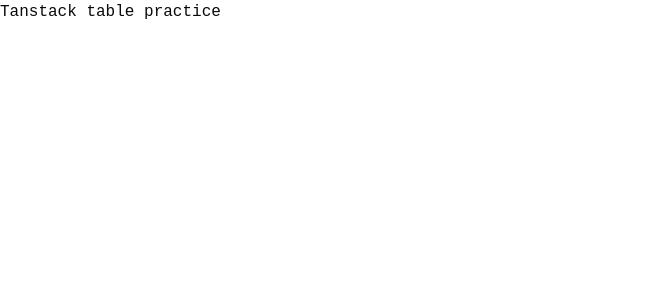
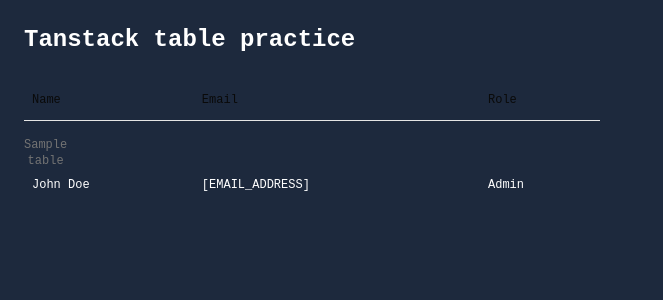
Before and after one commit to abrahambishopcodes/tanstack-table, a React (Vite) app: page / in a window 1280 px wide. Shown: the top 300 px of the page, without its empty margins (0-663 px from the left). Built offline with nearby package versions, Linux system fonts and the light colour scheme.

Commit message:
feat: install @tanstack/react-table and implement initial table component with Card UI wrapper

```diff
--- a/package.json
+++ b/package.json
@@ -13,6 +13,7 @@
     "@fontsource-variable/jetbrains-mono": "^5.2.8",
     "@phosphor-icons/react": "^2.1.10",
     "@tailwindcss/vite": "^4.2.4",
+    "@tanstack/react-table": "^8.21.3",
     "class-variance-authority": "^0.7.1",
     "clsx": "^2.1.1",
     "radix-ui": "^1.4.3",
--- a/src/App.tsx
+++ b/src/App.tsx
@@ -1,9 +1,13 @@
+import SampleTable1 from "./sample-table1"
 
 const App = () => {
   return (
-    <div>
-      Tanstack table practice
-    </div>
+    <section className="w-full h-screen bg-slate-800 text-white p-6">
+      <h1 className="text-2xl font-bold">Tanstack table practice</h1>
+      <div className="mt-6 max-w-xl">
+        <SampleTable1 />
+      </div>
+    </section>
   )
 }
 
--- /dev/null
+++ b/src/components/ui/card.tsx
@@ -0,0 +1,103 @@
+import * as React from "react"
+
+import { cn } from "@/lib/utils"
+
+function Card({
+  className,
+  size = "default",
+  ...props
+}: React.ComponentProps<"div"> & { size?: "default" | "sm" }) {
+  return (
+    <div
+      data-slot="card"
+      data-size={size}
+      className={cn(
+        "group/card flex flex-col gap-4 overflow-hidden rounded-none bg-card py-4 text-xs/relaxed text-card-foreground ring-1 ring-foreground/10 has-data-[slot=card-footer]:pb-0 has-[>img:first-child]:pt-0 data-[size=sm]:gap-2 data-[size=sm]:py-3 data-[size=sm]:has-data-[slot=card-footer]:pb-0 *:[img:first-child]:rounded-none *:[img:last-child]:rounded-none",
+        className
+      )}
+      {...props}
+    />
+  )
+}
+
+function CardHeader({ className, ...props }: React.ComponentProps<"div">) {
+  return (
+    <div
+      data-slot="card-header"
+      className={cn(
+        "group/card-header @container/card-header grid auto-rows-min items-start gap-1 rounded-none px-4 group-data-[size=sm]/card:px-3 has-data-[slot=card-action]:grid-cols-[1fr_auto] has-data-[slot=card-description]:grid-rows-[auto_auto] [.border-b]:pb-4 group-data-[size=sm]/card:[.border-b]:pb-3",
+        className
+      )}
+      {...props}
+    />
+  )
+}
+
+function CardTitle({ className, ...props }: React.ComponentProps<"div">) {
+  return (
+    <div
+      data-slot="card-title"
+      className={cn(
+        "font-heading text-sm font-medium group-data-[size=sm]/card:text-sm",
+        className
+      )}
+      {...props}
+    />
+  )
+}
+
+function CardDescription({ className, ...props }: React.ComponentProps<"div">) {
+  return (
+    <div
+      data-slot="card-description"
+      className={cn("text-xs/relaxed text-muted-foreground", className)}
+      {...props}
+    />
+  )
+}
+
+function CardAction({ className, ...props }: React.ComponentProps<"div">) {
+  return (
+    <div
+      data-slot="card-action"
+      className={cn(
+        "col-start-2 row-span-2 row-start-1 self-start justify-self-end",
+        className
+      )}
+      {...props}
+    />
+  )
+}
+
+function CardContent({ className, ...props }: React.ComponentProps<"div">) {
+  return (
+    <div
+      data-slot="card-content"
+      className={cn("px-4 group-data-[size=sm]/card:px-3", className)}
+      {...props}
+    />
+  )
+}
+
+function CardFooter({ className, ...props }: React.ComponentProps<"div">) {
+  return (
+    <div
+      data-slot="card-footer"
+      className={cn(
+        "flex items-center rounded-none border-t p-4 group-data-[size=sm]/card:p-3",
+        className
+      )}
+      {...props}
+    />
+  )
+}
+
+export {
+  Card,
+  CardHeader,
+  CardFooter,
+  CardTitle,
+  CardAction,
+  CardDescription,
+  CardContent,
+}
--- /dev/null
+++ b/src/sample-table1.tsx
@@ -0,0 +1,26 @@
+import { Table, TableBody, TableHead, TableHeader, TableRow, TableCell, TableCaption } from "./components/ui/table"
+
+
+const SampleTable1 = () => {
+  return (
+    <Table>
+        <TableHeader>
+            <TableRow>
+                <TableHead>Name</TableHead>
+                <TableHead>Email</TableHead>
+                <TableHead>Role</TableHead>
+            </TableRow>
+        </TableHeader>
+        <TableBody>
+            <TableCaption>Sample table</TableCaption>
+            <TableRow>
+                <TableCell>John Doe</TableCell>
+                <TableCell>[EMAIL_ADDRESS]</TableCell>
+                <TableCell>Admin</TableCell>
+            </TableRow>
+        </TableBody>
+    </Table>
+  )
+}
+
+export default SampleTable1
```
Also changed, not shown: 1 other file (tests, documents, lock files or other folders).
